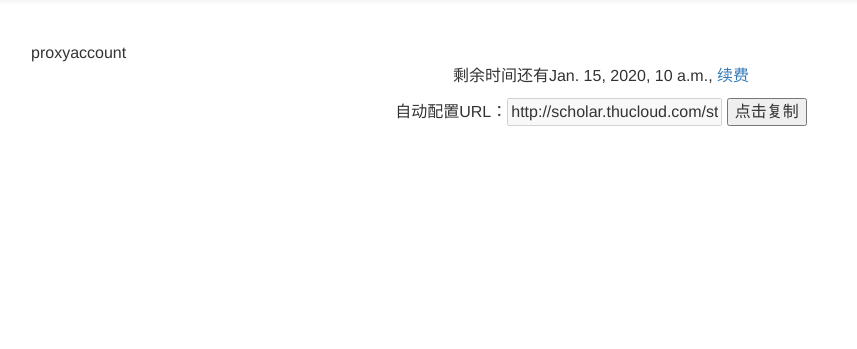
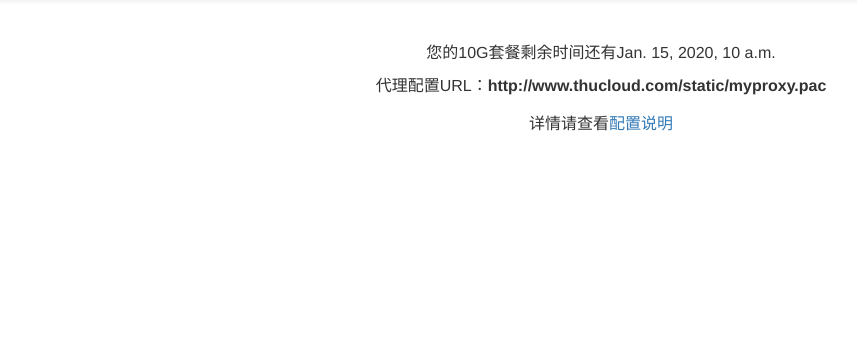
Before and after one commit to flyz1360/scholarcloud, a Django app: template templates/homepage.html in a window 1280 px wide. Shown: the part 71-420 px from the top of the page, without its empty margins (39-896 px from the left). Run offline with Django 3.2, Linux system fonts and the light colour scheme; the template is opened without the code that fills it: most values are stand-ins (such as "Sample title", 1, 10 or a date in 2020); some libraries are stand-ins or nearby versions.

Commit message:
small fixes

```diff
--- a/templates/alipay_success.html
+++ b/templates/alipay_success.html
@@ -1,5 +1,8 @@
 {% extends "base.html" %}
 {% block content %}
+<div class="col-md-4 col-md-offset-4">
+<p>支付成功，回到<a href="/homepage">账户管理</a></p>
+<p>如果您已经支付成功却未看到套餐，请稍等10秒钟再刷新账户管理页面</p>
+</div>
 
-    支付成功，回到<a href="/homepage">主页</a>
 {% endblock %}
--- a/templates/guide.html
+++ b/templates/guide.html
@@ -9,7 +9,7 @@
         </a>
       </h4>
     </div>
-    <div id="collapseOne" class="panel-collapse collapse in" role="tabpanel" aria-labelledby="headingOne">
+    <div id="collapseOne" class="panel-collapse collapse" role="tabpanel" aria-labelledby="headingOne">
       <div class="panel-body">
         <p>
             1.下载浏览器插件Proxy SwitchySharp <a href="https://chrome.google.com/webstore/detail/proxy-switchysharp/dpplabbmogkhghncfbfdeeokoefdjegm?utm_source=chrome-ntp-icon">下载地址</a>
@@ -38,7 +38,7 @@
         </a>
       </h4>
     </div>
-    <div id="collapseTwo" class="panel-collapse collapse" role="tabpanel" aria-labelledby="headingTwo">
+    <div id="collapseTwo" class="panel-collapse collapse in" role="tabpanel" aria-labelledby="headingTwo">
       <div class="panel-body">
        <p>
             IE浏览器 > Internet选项 > 连接 > 局域网设置：
--- a/templates/homepage.html
+++ b/templates/homepage.html
@@ -1,17 +1,17 @@
 ﻿{% extends "base.html" %}
 
 {% block content %}
-    proxyaccount
     {% if proxyaccount.remainTime == None %}
         <p align="center">您尚未缴费，请点击<a href="/alipay/apply" >缴费</a></p>
         <p align="center">或者<a href="/dcode/" >输入注册码</a></p>
     {% else %}
-        {% if proxyaccount.type == 1 %}
+        {% if proxyaccount.type == 7 %}
             <p align="center">您的账户为：<a href="/accoutTypes/" title="查看资费说明">体验用户</a></p>
-        {% elif proxyaccount.type == 2  %}
+        {% elif proxyaccount.type == 8  %}
             <p align="center">您的账户为：<a href="/accoutTypes/" title="查看资费说明">VIP用户</a></p>
         {% endif %}
-        <p align="center">剩余时间还有{{ proxyaccount.remainTime }}, <a href="/alipay/apply">续费</a></p>
-        <p align="center">自动配置URL：<input type="text" disabled="true " value="http://scholar.thucloud.com/static/myproxy.pac"> <input type="button" value="点击复制"></p>
+        <p align="center">您的10G套餐剩余时间还有{{ proxyaccount.remainTime }} <!-- <a href="/alipay/apply">续费</a></p>-->
+        <p align="center">代理配置URL：<label>http://www.thucloud.com/static/myproxy.pac</label><!--<input type="text" disabled="true " value="http://www.thucloud.com/static/myproxy.pac"> <input type="button" value="点击复制">--></p>
+       <p align="center">详情请查看<a href="/guide">配置说明</a></p>
     {% endif %}
 {% endblock %}
--- a/thuproxy/user_views.py
+++ b/thuproxy/user_views.py
@@ -90,7 +90,7 @@ def alipay_submit(request):
         pay.save()
         params = {
             'out_trade_no':pay.out_trade_no,
-            'subject':u'加速学术云',
+            'subject':u'清云加速',
             'body':u'代理包月费',
             'total_fee':str(money)}
         total_fee = pay.total_fee
@@ -153,8 +153,7 @@ def alipay_callback(request):
                 proxyaccount = ProxyAccount.objects.get(user=pay.user)
                 print ('proxyaccount',proxyaccount)
                 print ('pay total fee',pay.total_fee)
-                if(pay.total_fee == 0.1):
-                    print ('type 1 account')
+                if(pay.total_fee == 1):
                     proxyaccount.type = 1
                     proxyaccount.traffic = 100*1000
                 elif(pay.total_fee == 5):
```
Also changed, not shown: templates/alipay_apply.html (+5 -4 lines), thuproxy/base_views.py (+7 -9 lines).
